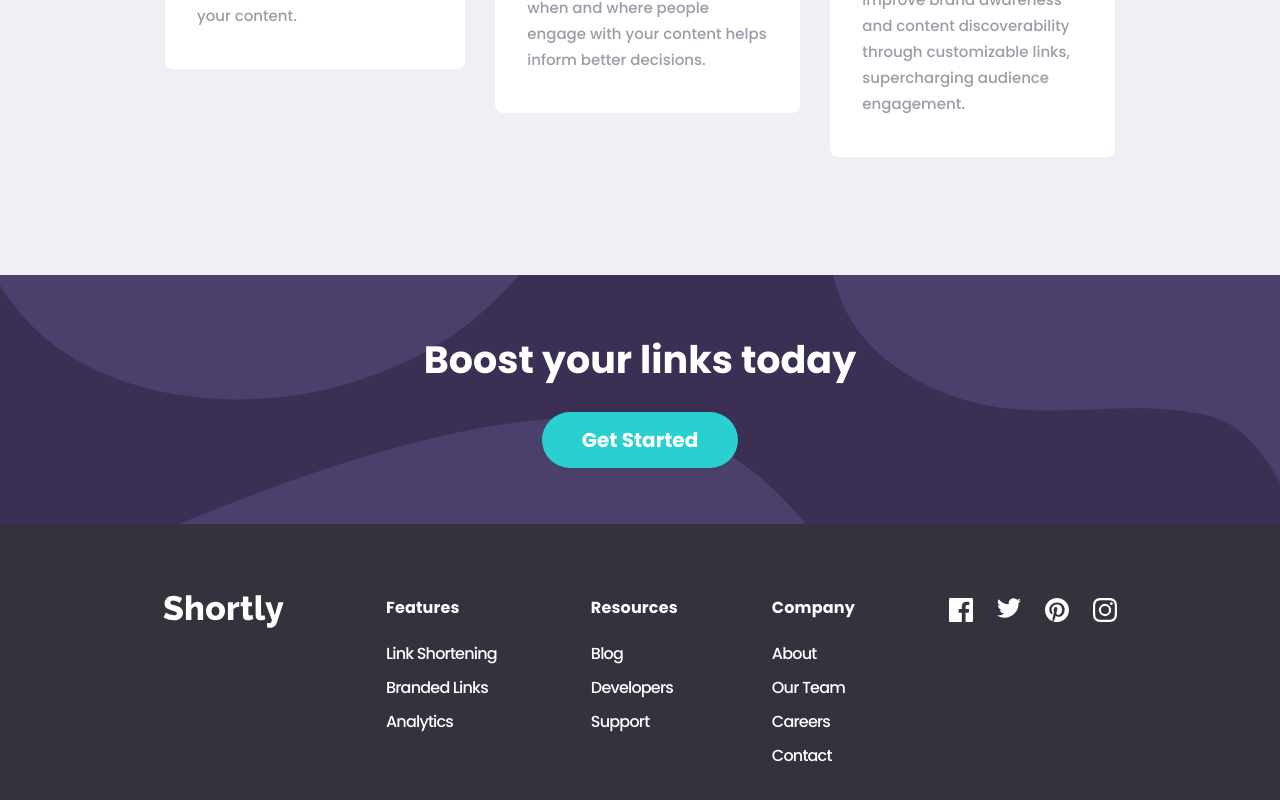
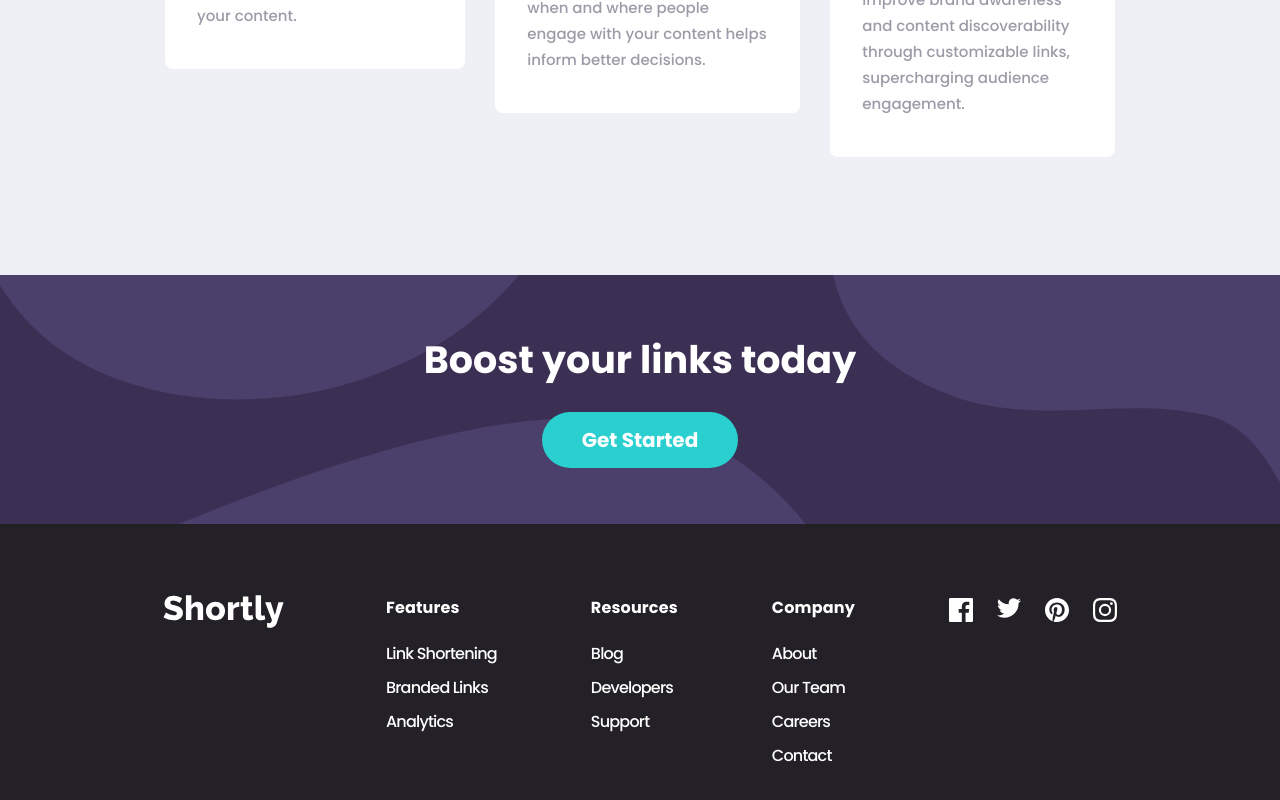
Before and after one commit to fernandoLRibeiro/url-shortening-api-solution, a Next.js app: page / in a window 1280 px wide. Shown: the part 1458-2258 px from the top of the page. Built offline with nearby package versions, Linux system fonts and the light colour scheme.

Commit message:
Fix footer background-color

```diff
--- a/styles/Footer.module.css
+++ b/styles/Footer.module.css
@@ -2,7 +2,7 @@
   display: flex;
   align-items: flex-start;
   justify-content: space-between;
-  background-color: var(--color-neutral-very-dark-blue);
+  background-color: var(--color-neutral-dark-violet);
   padding: 4.4rem 10.1875rem;
   color: white;
   gap: 1em;
```
